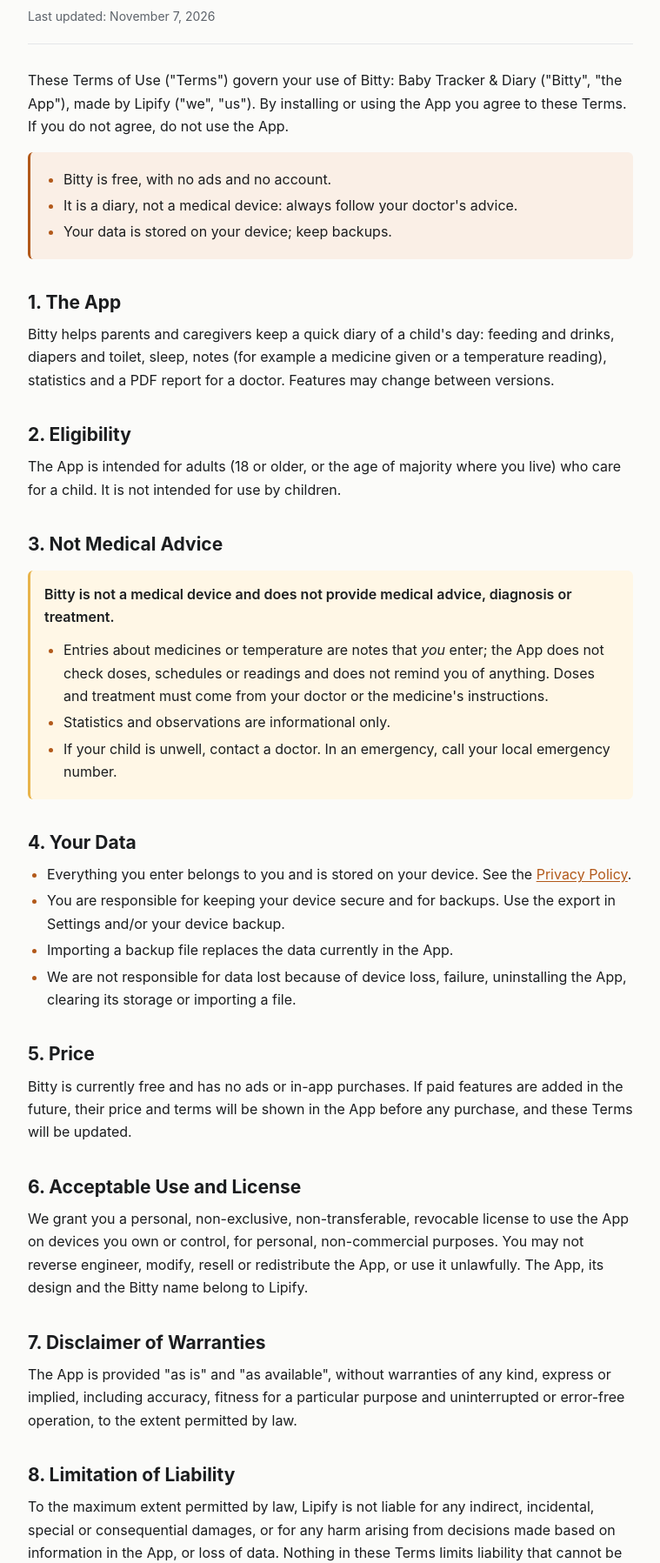
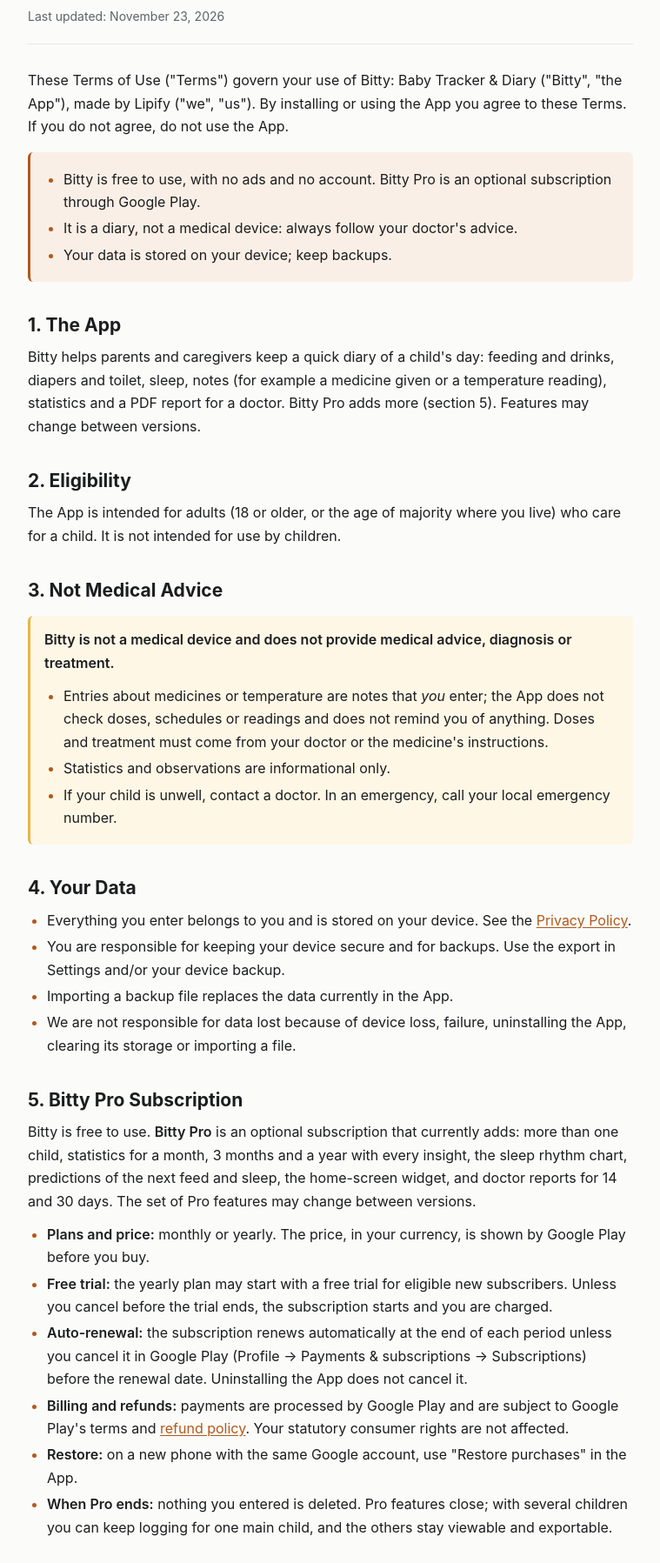
Before and after one commit to lipify/lipify.github.io, a plain HTML site: page bitty/terms.html in a window 1280 px wide. Shown: the part 111-1908 px from the top of the page at 87% size, without its empty margins (260-1019 px from the left). Drawn offline with Linux system fonts and the light colour scheme.

Commit message:
Bitty: privacy policy and terms for Bitty Pro subscriptions and the home-screen widget

```diff
--- a/bitty/terms.html
+++ b/bitty/terms.html
@@ -12,21 +12,21 @@
 <header class="doc-head">
   <p class="app">Bitty</p>
   <h1>Terms of Use</h1>
-  <p class="updated">Last updated: November 7, 2026</p>
+  <p class="updated">Last updated: November 23, 2026</p>
 </header>
 <main class="doc">
 <p>These Terms of Use ("Terms") govern your use of Bitty: Baby Tracker &amp; Diary ("Bitty", "the App"), made by Lipify ("we", "us"). By installing or using the App you agree to these Terms. If you do not agree, do not use the App.</p>
 
 <div class="summary">
 <ul>
-<li>Bitty is free, with no ads and no account.</li>
+<li>Bitty is free to use, with no ads and no account. Bitty Pro is an optional subscription through Google Play.</li>
 <li>It is a diary, not a medical device: always follow your doctor's advice.</li>
 <li>Your data is stored on your device; keep backups.</li>
 </ul>
 </div>
 
 <h2>1. The App</h2>
-<p>Bitty helps parents and caregivers keep a quick diary of a child's day: feeding and drinks, diapers and toilet, sleep, notes (for example a medicine given or a temperature reading), statistics and a PDF report for a doctor. Features may change between versions.</p>
+<p>Bitty helps parents and caregivers keep a quick diary of a child's day: feeding and drinks, diapers and toilet, sleep, notes (for example a medicine given or a temperature reading), statistics and a PDF report for a doctor. Bitty Pro adds more (section 5). Features may change between versions.</p>
 
 <h2>2. Eligibility</h2>
 <p>The App is intended for adults (18 or older, or the age of majority where you live) who care for a child. It is not intended for use by children.</p>
@@ -49,8 +49,16 @@
 <li>We are not responsible for data lost because of device loss, failure, uninstalling the App, clearing its storage or importing a file.</li>
 </ul>
 
-<h2>5. Price</h2>
-<p>Bitty is currently free and has no ads or in-app purchases. If paid features are added in the future, their price and terms will be shown in the App before any purchase, and these Terms will be updated.</p>
+<h2>5. Bitty Pro Subscription</h2>
+<p>Bitty is free to use. <strong>Bitty Pro</strong> is an optional subscription that currently adds: more than one child, statistics for a month, 3 months and a year with every insight, the sleep rhythm chart, predictions of the next feed and sleep, the home-screen widget, and doctor reports for 14 and 30 days. The set of Pro features may change between versions.</p>
+<ul>
+<li><strong>Plans and price:</strong> monthly or yearly. The price, in your currency, is shown by Google Play before you buy.</li>
+<li><strong>Free trial:</strong> the yearly plan may start with a free trial for eligible new subscribers. Unless you cancel before the trial ends, the subscription starts and you are charged.</li>
+<li><strong>Auto-renewal:</strong> the subscription renews automatically at the end of each period unless you cancel it in Google Play (Profile → Payments &amp; subscriptions → Subscriptions) before the renewal date. Uninstalling the App does not cancel it.</li>
+<li><strong>Billing and refunds:</strong> payments are processed by Google Play and are subject to Google Play's terms and <a href="https://support.google.com/googleplay/answer/2479637" target="_blank" rel="noopener">refund policy</a>. Your statutory consumer rights are not affected.</li>
+<li><strong>Restore:</strong> on a new phone with the same Google account, use "Restore purchases" in the App.</li>
+<li><strong>When Pro ends:</strong> nothing you entered is deleted. Pro features close; with several children you can keep logging for one main child, and the others stay viewable and exportable.</li>
+</ul>
 
 <h2>6. Acceptable Use and License</h2>
 <p>We grant you a personal, non-exclusive, non-transferable, revocable license to use the App on devices you own or control, for personal, non-commercial purposes. You may not reverse engineer, modify, resell or redistribute the App, or use it unlawfully. The App, its design and the Bitty name belong to Lipify.</p>
@@ -62,7 +70,7 @@
 <p>To the maximum extent permitted by law, Lipify is not liable for any indirect, incidental, special or consequential damages, or for any harm arising from decisions made based on information in the App, or loss of data. Nothing in these Terms limits liability that cannot be limited under applicable law, including your statutory rights as a consumer.</p>
 
 <h2>9. Third Parties</h2>
-<p>The App is distributed through Google Play, and your use of Google Play is subject to Google's terms. Files you share from the App are handled by the apps and services you choose.</p>
+<p>The App is distributed through Google Play, and Bitty Pro is sold through Google Play Billing; your use of Google Play is subject to Google's terms. Files you share from the App are handled by the apps and services you choose.</p>
 
 <h2>10. Changes and Termination</h2>
 <p>We may update the App and these Terms. The current version is always on this page with its "Last updated" date; continued use after a change means you accept it. You may stop using the App at any time by uninstalling it.</p>
```
Also changed, not shown: bitty/privacy-policy.html (+15 -5 lines).
